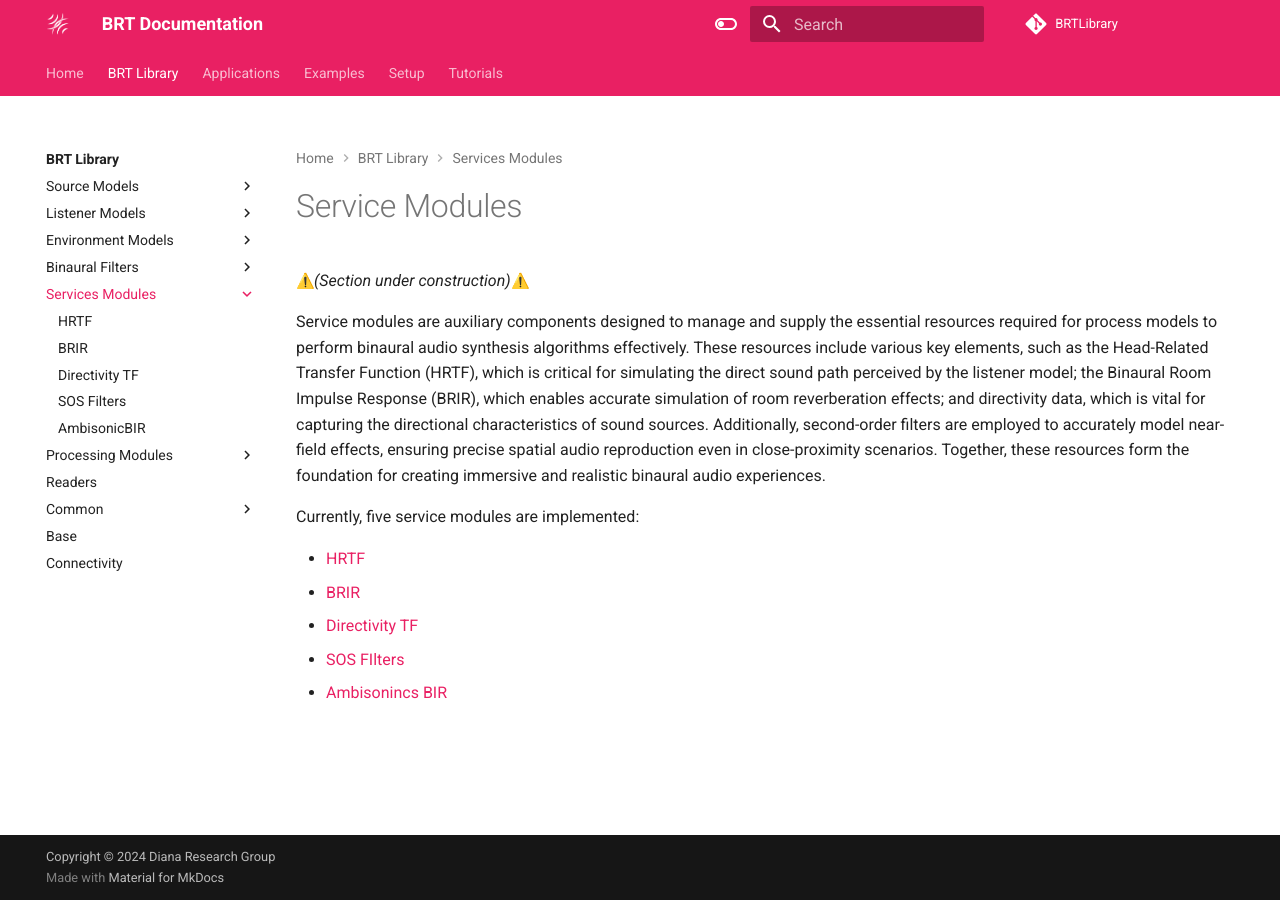
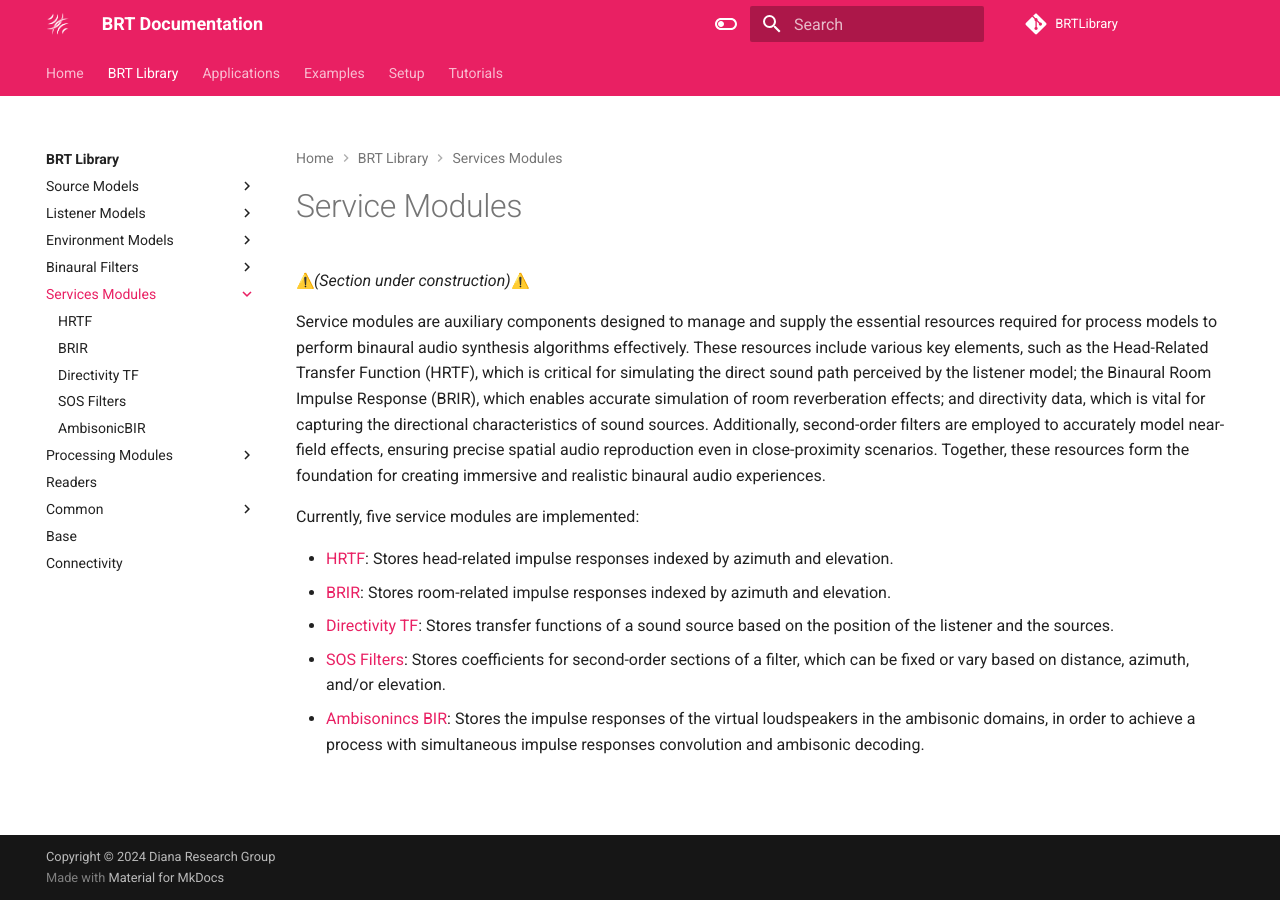
Before and after one commit to GrupoDiana/BRT-Documentation, an MkDocs documentation site: the page built from docs/library/service-modules/index.md, in a window 1280 px wide. Built offline with MkDocs 1.6.1 and Material for MkDocs 9.7.7, drawn with Linux system fonts in a browser that asks for light colours; emoji names are drawn with the system emoji font; comment, search, counter and statistics services are not loaded.

Commit message:
feat: Update service descriptions

```diff
--- a/docs/library/service-modules/index.md
+++ b/docs/library/service-modules/index.md
@@ -5,8 +5,8 @@ Service modules are auxiliary components designed to manage and supply the essen
 
 Currently, five service modules are implemented:
 
-- [HRTF](service-hrtf.md)
-- [BRIR](service-hrbrir.md)
-- [Directivity TF](service-directivity-tf.md)
-- [SOS FIlters](service-sos-filters.md)
-- [Ambisonincs BIR](./service-ambisonic-bir.md)
+- [HRTF](service-hrtf.md): Stores head-related impulse responses indexed by azimuth and elevation.
+- [BRIR](service-hrbrir.md):  Stores room-related impulse responses indexed by azimuth and elevation.
+- [Directivity TF](service-directivity-tf.md): Stores transfer functions of a sound source based on the position of the listener and the sources.
+- [SOS Filters](service-sos-filters.md): Stores coefficients for second-order sections of a filter, which can be fixed or vary based on distance, azimuth, and/or elevation.
+- [Ambisonincs BIR](./service-ambisonic-bir.md): Stores the impulse responses of the virtual loudspeakers in the ambisonic domains, in order to achieve a process with simultaneous impulse responses convolution and ambisonic decoding.
```
Also changed, not shown: docs/library/index.md (+2 -2 lines).
